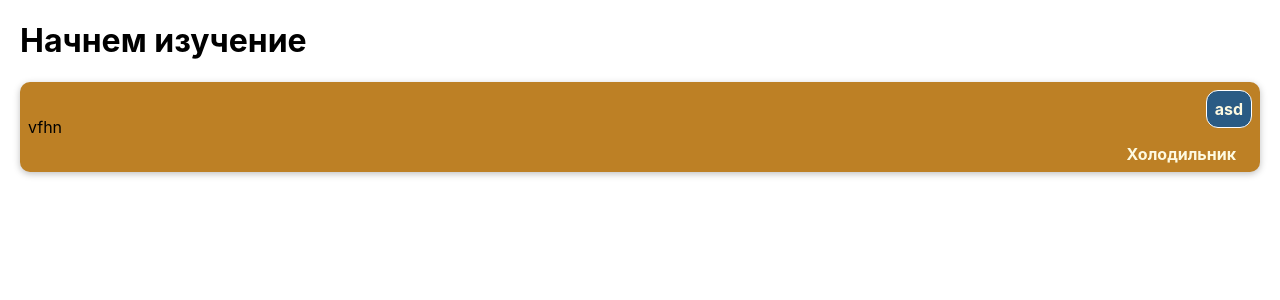
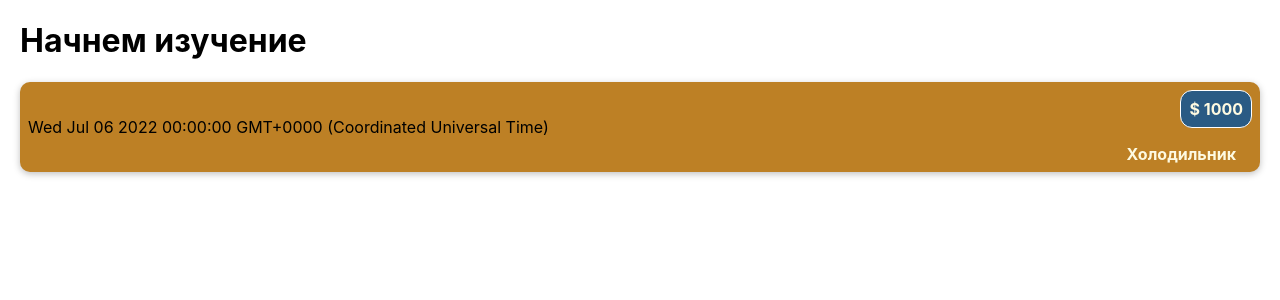
Before and after one commit to pf4pad/react-course, a React (Create React App) app: page / in a window 1280 px wide. Shown: the top 300 px of the page. Built offline with nearby package versions, Linux system fonts and the light colour scheme.

Commit message:
react components with date

```diff
--- a/src/components/CostItem.js
+++ b/src/components/CostItem.js
@@ -1,15 +1,15 @@
 import './CostItem.css'
 
 function CostItem() {
-  // const costDate = new Date(2022, 6, 6);
-  // const costDescription = 'Холодильник';
-  // const costAmount = 1000;
+  const costDate = new Date(2022, 6, 6);
+  const costDescription = 'Холодильник';
+  const costAmount = 1000;
   return (
     <div className="cost-item">
-      <div>vfhn</div>
+      <div>{costDate.toString()}</div>
       <div className="cost-item__description">
-        <h2>Холодильник</h2>
-        <div className="cost-item__price">asd</div>
+        <h2>{costDescription}</h2>
+        <div className="cost-item__price">$ {costAmount}</div>
       </div>
 
     </div>
```
